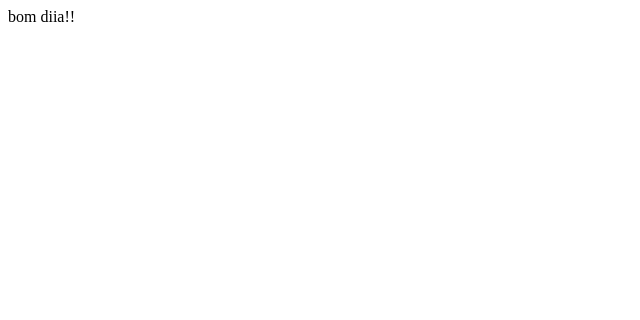
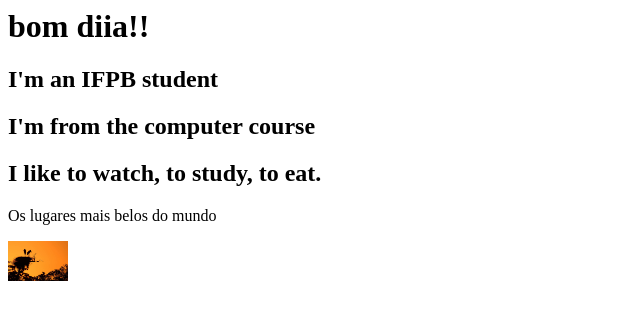
Before and after one commit to querenhapuque/querenhapuque.github.io, a plain HTML site: page index.html in a window 1280 px wide. Shown: the whole page, without its empty margins (0-640 px from the left). Drawn offline with Linux system fonts and the light colour scheme.

Commit message:
Initial commit

```diff
--- a/index.html
+++ b/index.html
@@ -1,6 +1,13 @@
 <html>
 <body>
-<p> bom diia!! </p>
+<h1> bom diia!! </h1>
+<h2> I'm an IFPB student</h2>
+<h2> I'm from the computer course</h2>
+<h2> I like to watch, to study, to eat.</h2>
+
+<p> Os lugares mais belos do mundo</p>
+ <img src="imagens/pantanal151.jpg" alt="some text" width=60 height=40>
+
 
 
 </body>
```
Also changed, not shown: imagens/pantanal151.jpg (added).
